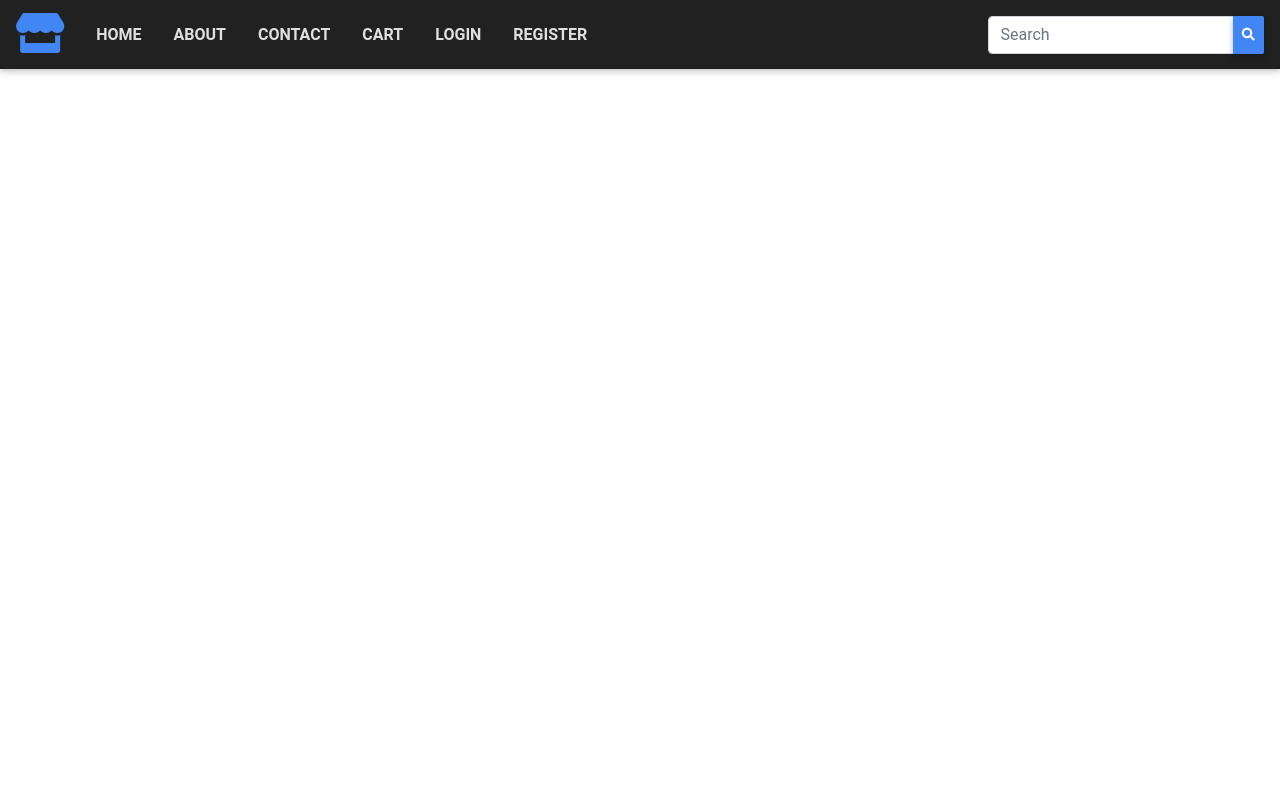
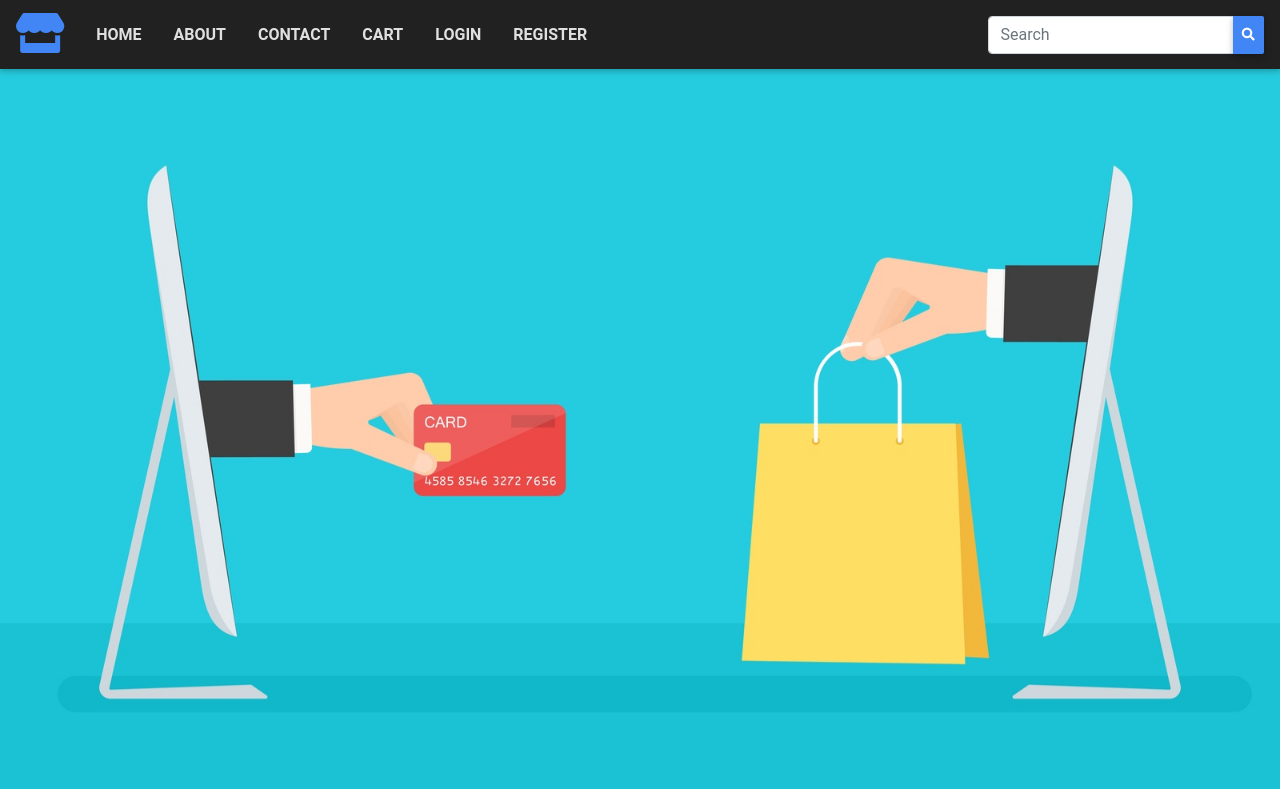
Before and after one commit to rootcanopy/E-Store, a Django app: template home/templates/home/index.html in a window 1280 px wide. Run offline with Django 3.2, Linux system fonts and the light colour scheme; the template is opened without the code that fills it, so the values that code supplies are empty; parts of the project's set-up code (start-up, migrations or seed data) failed here and were passed over; some libraries are stand-ins or nearby versions.

Commit message:
hero image added - happy, navbar is good for now will maybe add categories, will focus on displaying the products on the landing page with pagination but will also need to scrape my products so i have something to work with - querys, search function and categories

```diff
--- a/home/templates/home/index.html
+++ b/home/templates/home/index.html
@@ -1,12 +1,14 @@
 {% extends 'base.html' %}
 {% load static %}
 
-{% block title %} Home {% endblock %}
+{% block title %} E-Home {% endblock %}
 
 {% block content %}
 
-{% if user.is_authenticated %}
-    hi {{user.username}}!
-{% endif %}
+<div class="container-fluid">
+    <div class="row">
+        <img class="hero" src="{% static 'images/E-commerce.jpg' %}" alt="">
+    </div>
+</div>
 
 {% endblock %}
--- a/static/css/style.css
+++ b/static/css/style.css
@@ -1,4 +1,13 @@
+
+/*-- NAVBAR --*/
+
 #btn-search {
     margin: 0;
     padding: 0.58rem;
 }
+
+/*-- LANDING PAGE --*/
+
+img.hero {
+    width: 100%;
+}
```
Also changed, not shown: static/images/E-commerce.jpg (added).
